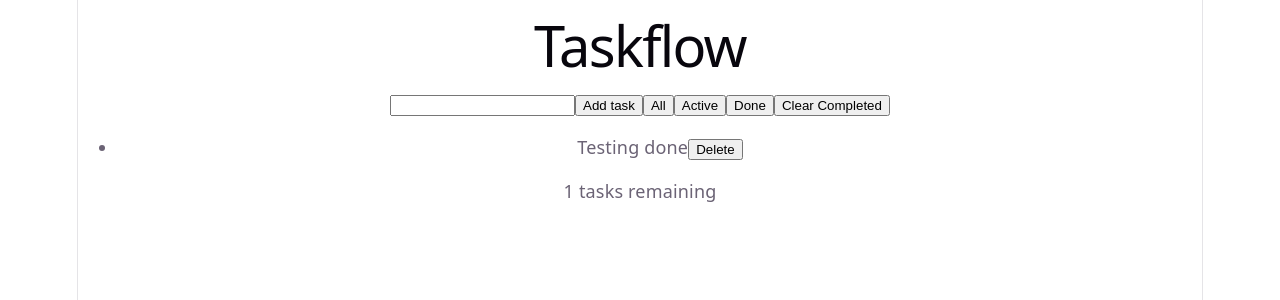
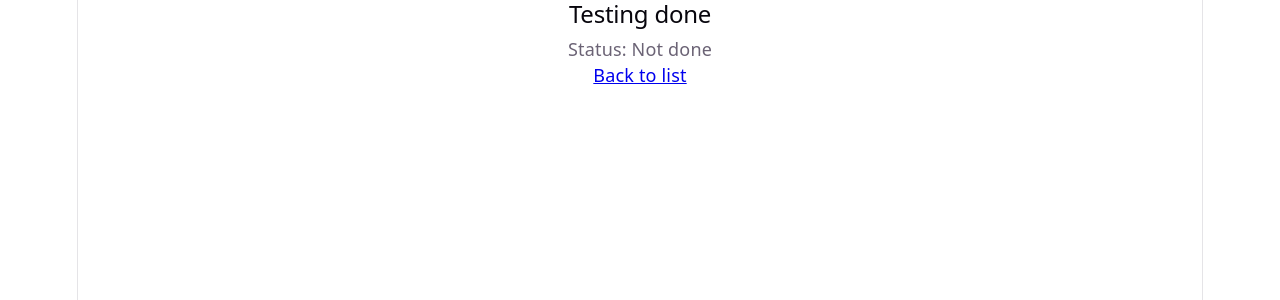
Before and after one commit to PV0319/taskflow, a React (Vite) app: page /tasks/1 in a window 1280 px wide. Shown: the top 300 px of the page. Built offline with nearby package versions, Linux system fonts and the light colour scheme.

Commit message:
feat:empty state message

```diff
--- a/package.json
+++ b/package.json
@@ -11,7 +11,8 @@
   },
   "dependencies": {
     "react": "^19.3.1",
-    "react-dom": "^19.3.1"
+    "react-dom": "^19.3.1",
+    "react-router-dom": "^7.18.5"
   },
   "devDependencies": {
     "@eslint/js": "^10.0.1",
--- a/src/App.jsx
+++ b/src/App.jsx
@@ -1,36 +1,14 @@
-import { useState } from "react";
-import TaskList from "./components/TaskList";
-import AddTaskForm from "./components/AddTaskForm"
-import { useTasks } from "./context/useTasks.js";
-
+import HomePage from "./pages/HomePage";
+import TaskDetailPage from "./pages/TaskDetailPage";
+import {Routes,Route} from "react-router-dom"
 function App(){
 
-const {tasks,clearCompleted}=useTasks();
-  const [filter,setFilter]=useState("all");
+return (
+    <Routes>
+      <Route path="/" element={<HomePage />} />
+      <Route path="/tasks/:id" element={<TaskDetailPage />} />
+    </Routes>
+);
 
-  let visibleTasks=tasks;
-  if (filter==="active"){
-    visibleTasks=tasks.filter((task)=>!task.done);
-  }
-  if(filter==="done"){
-    visibleTasks=tasks.filter((task)=>task.done);
-  }
-
-
-    const remaining=tasks.filter((task)=>!task.done).length;
-    return (
-
-    <div>
-      <h1>Taskflow</h1>
-      <AddTaskForm />
-      <button onClick={()=>setFilter("all")}>All</button>
-      <button onClick={()=>setFilter("active")}>Active</button>
-      <button onClick={()=>setFilter("done")}>Done</button>
-      <button onClick={clearCompleted}>Clear Completed</button>
-
-      <TaskList tasks={visibleTasks} />
-      <p>{remaining} tasks remaining</p>
-    </div>
-  )
 }
 export default App;
--- a/src/components/TaskItem.jsx
+++ b/src/components/TaskItem.jsx
@@ -1,4 +1,5 @@
 import { useTasks } from "../context/useTasks.js"
+import {Link} from "react-router-dom"
 function TaskItem({task}){
     const {toggleTask,deleteTask}=useTasks();
     return (
@@ -17,7 +18,9 @@ function TaskItem({task}){
                 e.stopPropagation();
                 deleteTask(task.id);
             }}
-                >Delete</button>
+             >Delete</button>
+
+             <Link to={`tasks/${task.id}`} onClick={(e)=>e.stopPropagation()}>Details</Link>
         </li>
 
         </>
--- a/src/components/TaskList.jsx
+++ b/src/components/TaskList.jsx
@@ -1,6 +1,8 @@
 import TaskItem from "./TaskItem";
 function TaskList({tasks}){
-
+      if (tasks.length === 0) {
+           return <p>No tasks to show.</p>;
+          }
     return (
         <ul>
             {tasks.map((task)=>(
--- a/src/main.jsx
+++ b/src/main.jsx
@@ -3,12 +3,15 @@ import { createRoot } from 'react-dom/client'
 import './index.css'
 import App from './App.jsx'
 import { TasksProvider } from './context/TasksProvider.jsx'
+import {BrowserRouter} from "react-router-dom"
 
 createRoot(document.getElementById('root')).render(
   <StrictMode>
+   <BrowserRouter>
     <TasksProvider>
       <App />
     </TasksProvider>
+    </BrowserRouter>
 
   </StrictMode>,
 )
--- /dev/null
+++ b/src/pages/HomePage.jsx
@@ -0,0 +1,36 @@
+import { useState } from "react";
+import TaskList from "../components/TaskList";
+import AddTaskForm from "../components/AddTaskForm"
+import { useTasks } from "../context/useTasks.js";
+
+
+function HomePage(){
+const {tasks,clearCompleted}=useTasks();
+  const [filter,setFilter]=useState("all");
+
+  let visibleTasks=tasks;
+  if (filter==="active"){
+    visibleTasks=tasks.filter((task)=>!task.done);
+  }
+  if(filter==="done"){
+    visibleTasks=tasks.filter((task)=>task.done);
+  }
+
+
+    const remaining=tasks.filter((task)=>!task.done).length;
+    return (
+
+    <div>
+      <h1>Taskflow</h1>
+      <AddTaskForm />
+      <button onClick={()=>setFilter("all")}>All</button>
+      <button onClick={()=>setFilter("active")}>Active</button>
+      <button onClick={()=>setFilter("done")}>Done</button>
+      <button onClick={clearCompleted}>Clear Completed</button>
+
+      <TaskList tasks={visibleTasks} />
+      <p>{remaining} tasks remaining</p>
+    </div>
+  )
+}
+export default HomePage;
--- /dev/null
+++ b/src/pages/TaskDetailPage.jsx
@@ -0,0 +1,21 @@
+import { useParams,Link } from "react-router-dom";
+import {useTasks} from "../context/useTasks"
+
+function TaskDetailPage(){
+    const {id}=useParams();
+    const {tasks}=useTasks();
+
+    const task=tasks.find((task)=>task.id===Number(id));
+
+    if (!task) return <p>Task not found <Link to="/">Back</Link></p>
+
+    return (
+        <div>
+          <h2>{task.text}</h2>
+          <p>Status: {task.done ? "Done" : "Not done"}</p>
+          <Link to="/">Back to list</Link>
+       </div>
+    )
+
+}
+export default TaskDetailPage;
```
Also changed, not shown: 1 other file (tests, documents, lock files or other folders).
